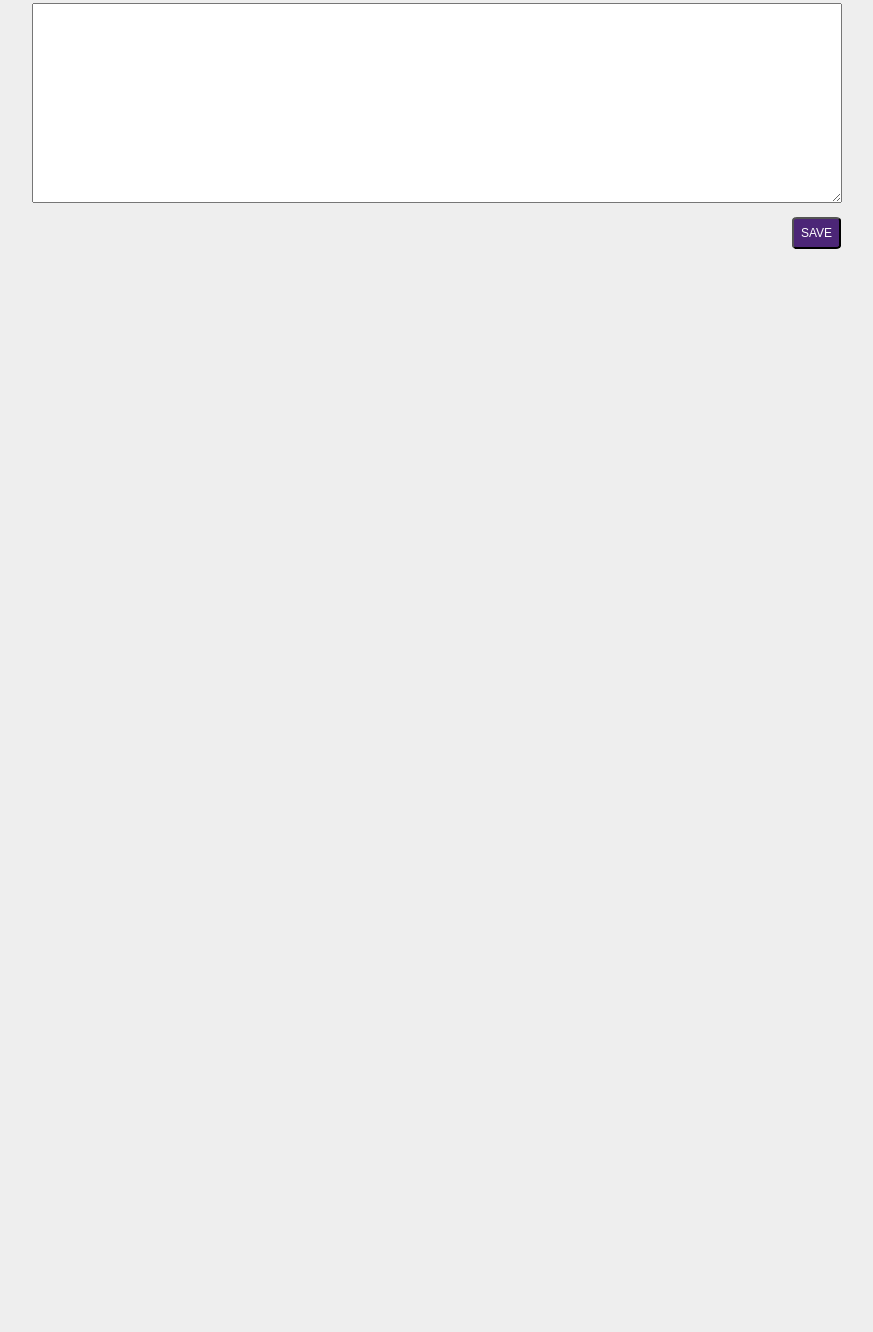
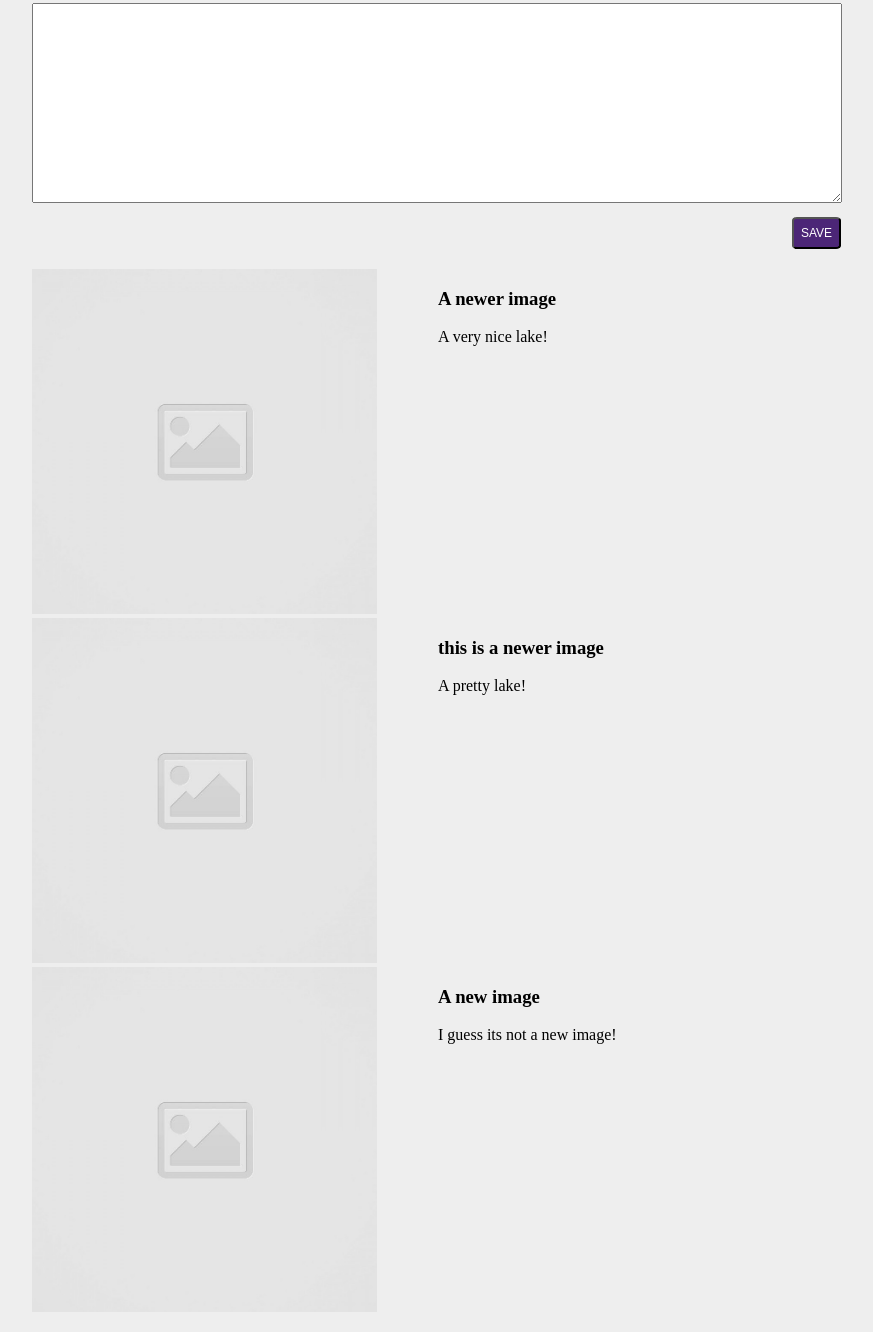
Before and after one commit to Garcia-Tony/code-journal, a website: page index.html in a window 1280 px wide. Shown: the part 549-1881 px from the top of the page, without its empty margins (222-1095 px from the left). Before the commit the page ends 818 px from the top, so only its background shows below. Drawn offline with Linux system fonts and the light colour scheme.

Commit message:
Create some dummy journal entries to the unordered list in the HTML and style them to match the example entries in the figma.

```diff
--- a/css/styles.css
+++ b/css/styles.css
@@ -98,3 +98,20 @@ button {
   font-size: 12px;
   border-radius: 10%;
 }
+
+.entry {
+  display: flex;
+}
+
+.line {
+  display: flex;
+}
+
+.column-split {
+  width: calc(100% / 2);
+}
+
+.dummy img {
+  width: calc(100% / 2);
+  width: 85%;
+}
--- a/index.html
+++ b/index.html
@@ -37,7 +37,11 @@
 
           <div class="row">
             <div class="column-half">
-              <img id="image" class="image" src="images/placeholder-image-square.jpg" alt="Placeholder Image" />
+              <img
+                id="image"
+                class="image"
+                src="images/placeholder-image-square.jpg"
+                alt="Placeholder Image" />
             </div>
 
             <div class="column-half">
@@ -63,7 +67,62 @@
           </div>
         </div>
       </form>
-      <div data-view="entries" class="hidden"></div>
+
+      <div data-view="entries">
+        <ul>
+          <li class="entry">
+            <div class="line">
+              <div class="column-split">
+                <div class="dummy">
+                  <img
+                    src="images/placeholder-image-square.jpg"
+                    alt="Image 1" />
+                </div>
+              </div>
+              <div class="column-split">
+                <div class="entry-content">
+                  <h3>A newer image</h3>
+                  <p>A very nice lake!</p>
+                </div>
+              </div>
+            </div>
+          </li>
+          <li class="entry">
+            <div class="line">
+              <div class="column-split">
+                <div class="dummy">
+                  <img
+                    src="images/placeholder-image-square.jpg"
+                    alt="Image 1" />
+                </div>
+              </div>
+              <div class="column-split">
+                <div class="entry-content">
+                  <h3>this is a newer image</h3>
+                  <p>A pretty lake!</p>
+                </div>
+              </div>
+            </div>
+          </li>
+          <li class="entry">
+            <div class="line">
+              <div class="column-split">
+                <div class="dummy">
+                  <img
+                    src="images/placeholder-image-square.jpg"
+                    alt="Image 1" />
+                </div>
+              </div>
+              <div class="column-split">
+                <div class="entry-content">
+                  <h3>A new image</h3>
+                  <p>I guess its not a new image!</p>
+                </div>
+              </div>
+            </div>
+          </li>
+        </ul>
+      </div>
     </main>
     <script src="js/data.js"></script>
     <script src="js/main.js"></script>
```
